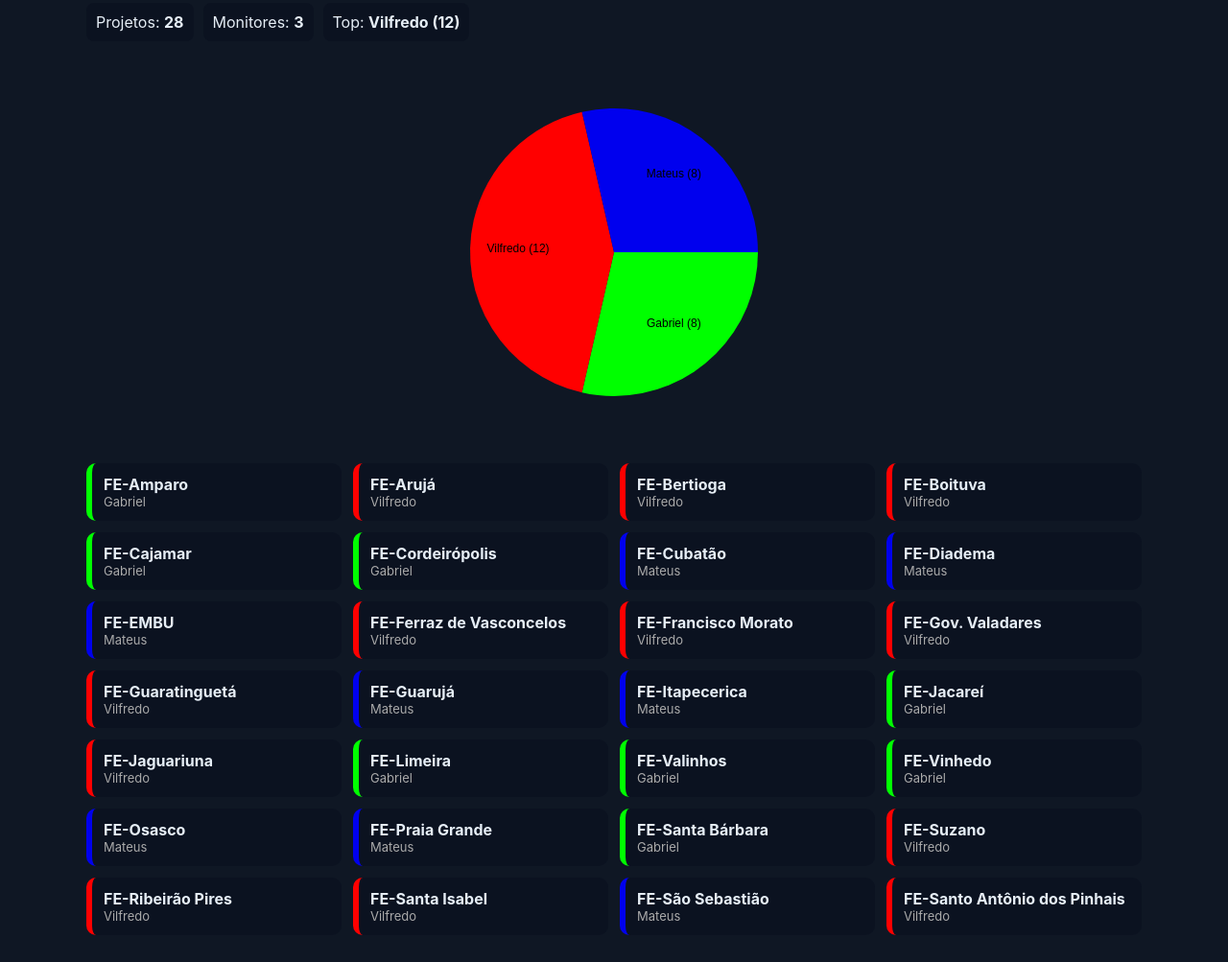
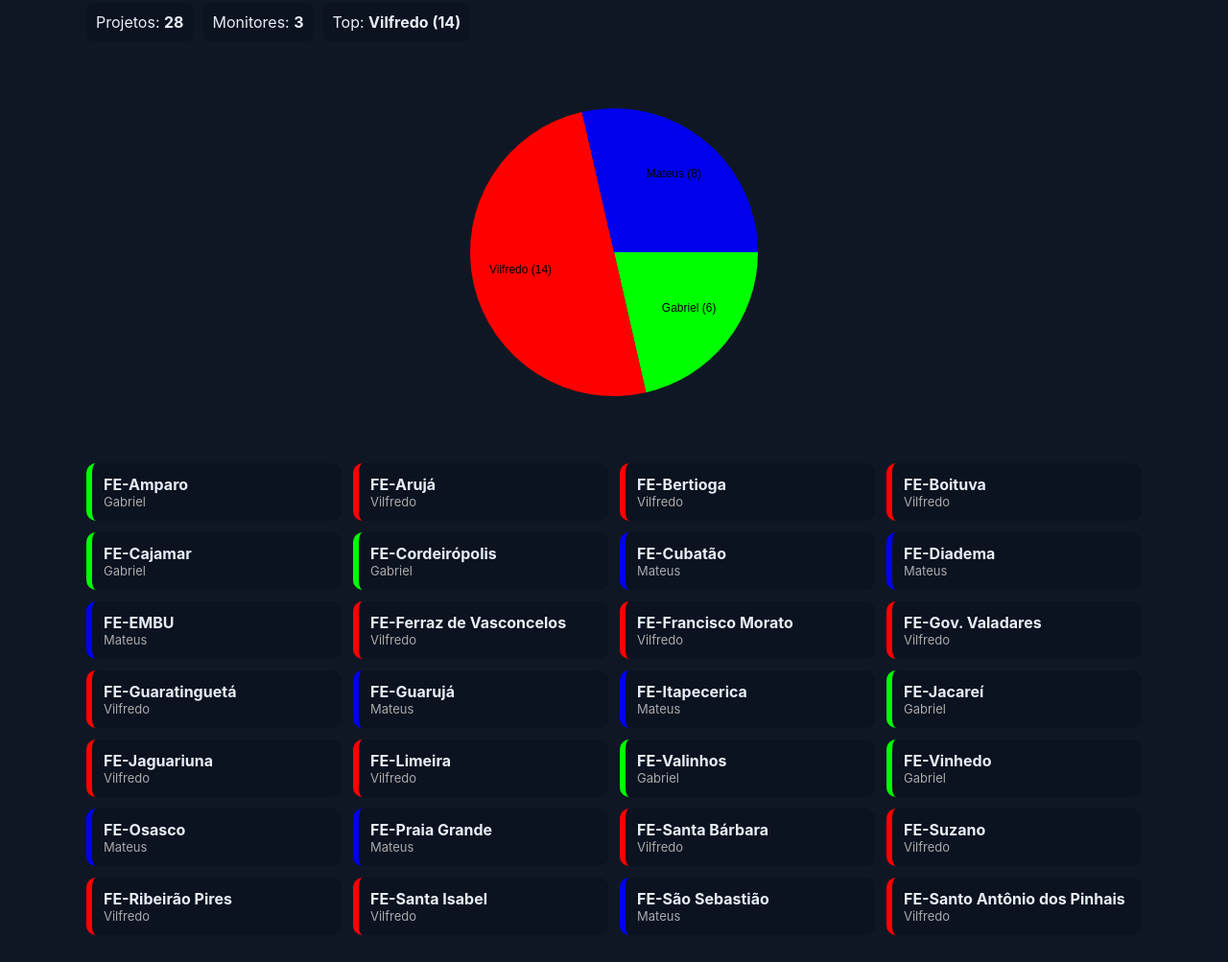
Before and after one commit to itachi0000/Divisao-de-contratos-Monitoria, a plain HTML site: page index.html in a window 1280 px wide. Shown: the part 135-1138 px from the top of the page at 96% size. Drawn offline with Linux system fonts and the light colour scheme.

Commit message:
Update index.html

```diff
--- a/index.html
+++ b/index.html
@@ -85,12 +85,12 @@ const data = [
   {project:'FE-Itapecerica',monitor:'Mateus'},
   {project:'FE-Jacareí',monitor:'Gabriel'},
   {project:'FE-Jaguariuna',monitor:'Vilfredo'},
-  {project:'FE-Limeira',monitor:'Gabriel'},
+  {project:'FE-Limeira',monitor:'Vilfredo'},
   {project:'FE-Valinhos',monitor:'Gabriel'},
   {project:'FE-Vinhedo',monitor:'Gabriel'},
   {project:'FE-Osasco',monitor:'Mateus'},
   {project:'FE-Praia Grande',monitor:'Mateus'},
-  {project:'FE-Santa Bárbara',monitor:'Gabriel'},
+  {project:'FE-Santa Bárbara',monitor:'Vilfredo'},
   {project:'FE-Suzano',monitor:'Vilfredo'},
   {project:'FE-Ribeirão Pires',monitor:'Vilfredo'},
   {project:'FE-Santa Isabel',monitor:'Vilfredo'},
```
